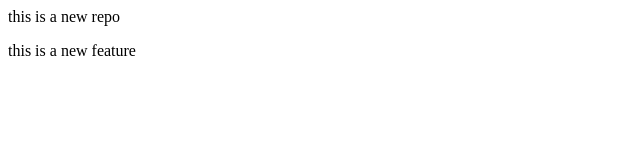
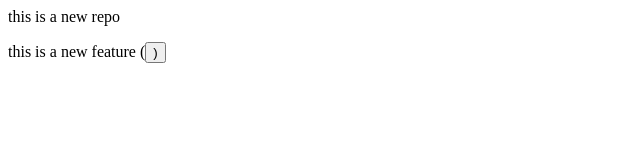
Before and after one commit to vijay-kumar-18/localrepo, a plain HTML site: page index.html in a window 1280 px wide. Shown: the full height of the page, 0-640 px from the left. Drawn offline with Linux system fonts and the light colour scheme.

Commit message:
add button

```diff
--- a/index.html
+++ b/index.html
@@ -1,2 +1,2 @@
 <p>this is a new repo</p>
-<p> this is a new feature</p>
+<p> this is a new feature (<button>)</button></p>
```
